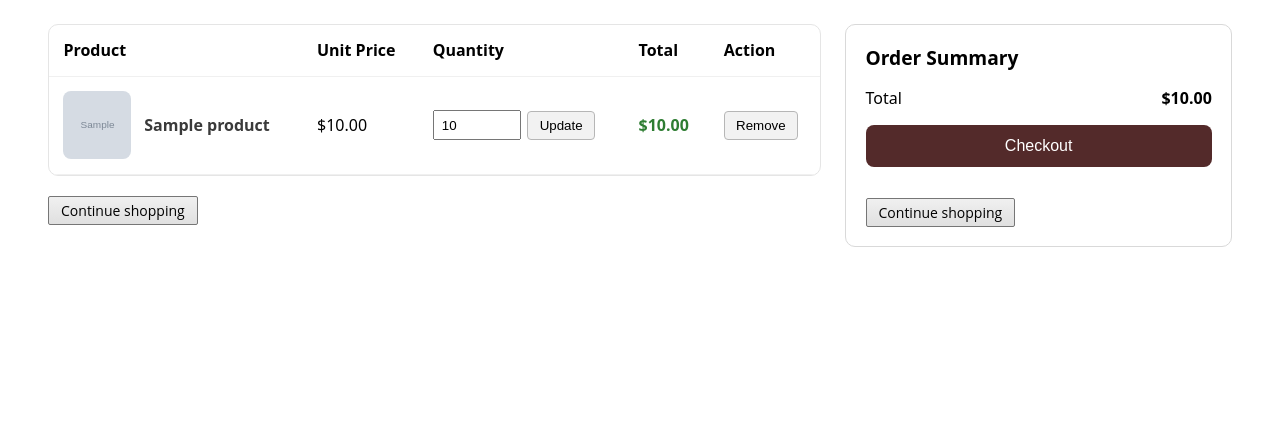
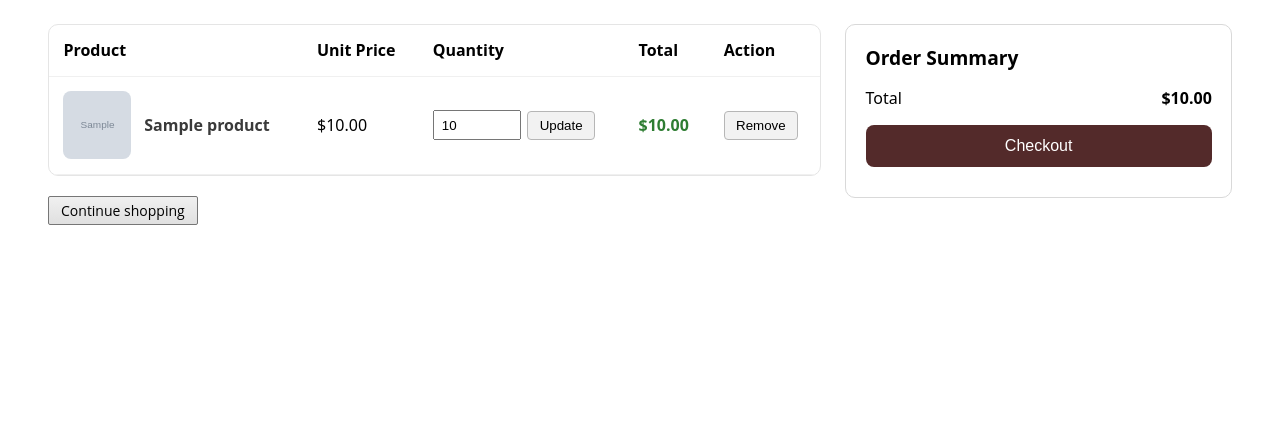
Before and after one commit to vickihi/flowerstore-new, a Django app: template orders/templates/orders/cart.html in a window 1280 px wide. Shown: the part 371-817 px from the top of the page. Run offline with Django 5.2, Linux system fonts and the light colour scheme; the template is opened without the code that fills it: most values are stand-ins (such as "Sample title", 1, 10 or a date in 2020); grey boxes marked "Sample" are stand-in pictures.

Commit message:
update cart display

```diff
--- a/orders/templates/orders/cart.html
+++ b/orders/templates/orders/cart.html
@@ -70,9 +70,7 @@
              <form method="post" action="{% url 'orders:checkout_start' %}">
                     {% csrf_token %}
                     <button class="btn cart-summary__checkout" type="submit">Checkout</button>
-                </form>
-
-            <a href="{% url 'flowerproducts:index' %}" class="btn-continue">Continue shopping</a>
+            </form>
         </aside>
     </div>
     {% else %}
```
